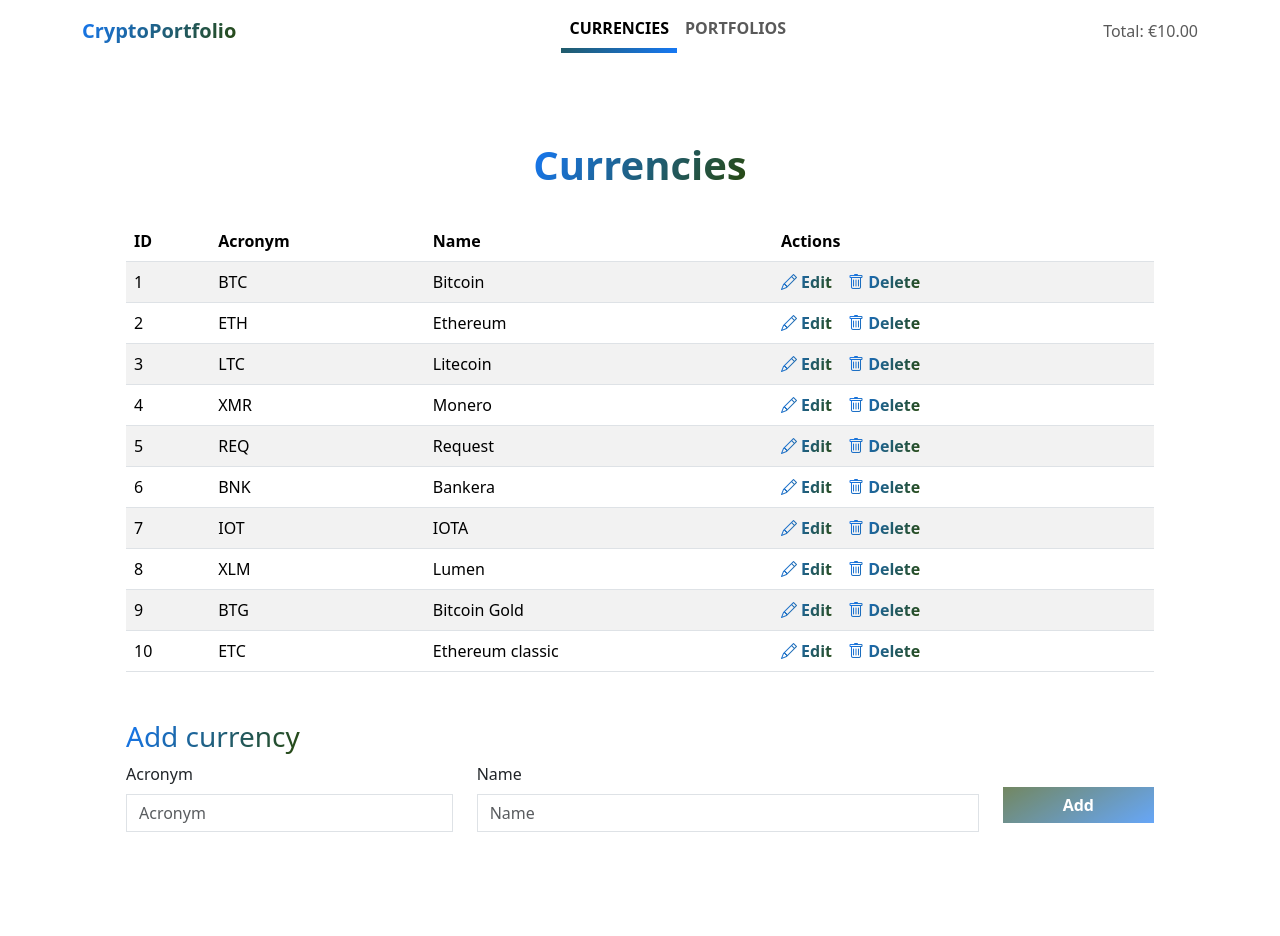
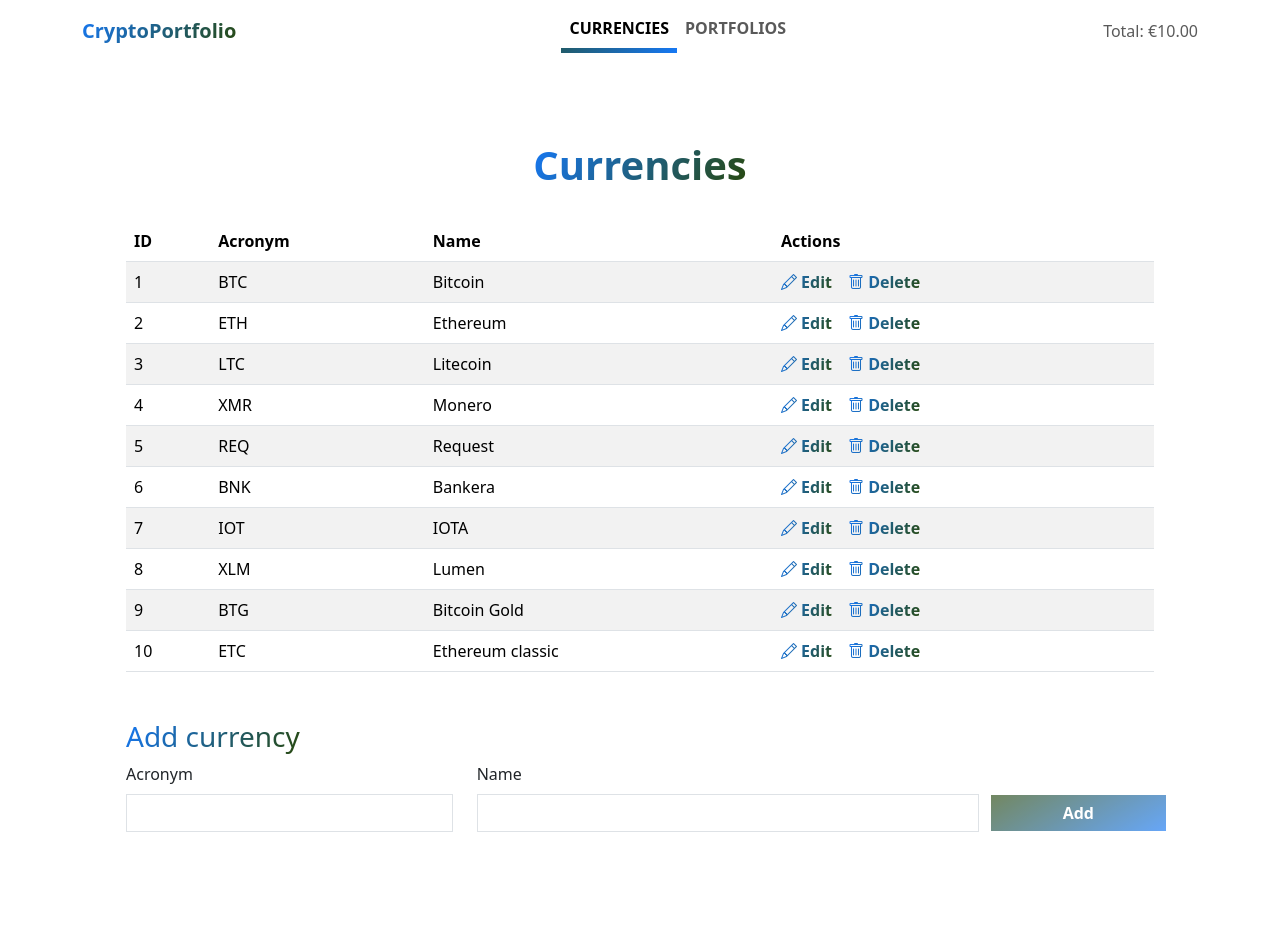
Before and after one commit to endermejia/crypto-portfolio, an Angular app: page /currencies in a window 1280 px wide. Shown: the top 936 px of the page. Built offline with nearby package versions, Linux system fonts and the light colour scheme; data requests are answered from the project's data file.

Commit message:
feature (currencies) validators

```diff
--- a/src/app/currencies/currency-list/currency-list.component.html
+++ b/src/app/currencies/currency-list/currency-list.component.html
@@ -20,6 +20,8 @@
         <input *ngIf="editing && currencyEditForm.get('id')?.value === currency.id"
                type="text"
                class="form-control"
+               [ngClass]="{'is-invalid': currencyEditForm.get('acronym')?.invalid}"
+               oninput="value = value.toUpperCase()"
                formControlName="acronym">
       </td>
       <td>
@@ -29,6 +31,7 @@
         <input *ngIf="editing && currencyEditForm.get('id')?.value === currency.id"
                type="text"
                class="form-control"
+               [ngClass]="{'is-invalid': currencyEditForm.get('name')?.invalid}"
                formControlName="name">
       <td>
         <div class="d-flex gap-3" *ngIf="!(editing && currencyEditForm.get('id')?.value === currency.id)">
@@ -71,7 +74,7 @@
         <input type="text"
                class="form-control"
                id="acronym"
-                placeholder="Acronym"
+               oninput="value = value.toUpperCase()"
                formControlName="acronym">
       </div>
       <div class="col-6">
@@ -79,16 +82,13 @@
         <input type="text"
                class="form-control"
                id="name"
-               placeholder="Name"
                formControlName="name">
       </div>
-      <div class="col-2 center-div">
-        <button type="submit"
-                [disabled]="!currencyForm.valid"
-                class="w-100 btn btn-primary">
-          Add
-        </button>
-      </div>
+      <button type="submit"
+              [disabled]="!currencyForm.valid"
+              class="col-2 mt-3 align-self-center btn btn-primary">
+        Add
+      </button>
     </div>
   </form>
 </div>
--- a/src/app/currencies/currency-list/currency-list.component.ts
+++ b/src/app/currencies/currency-list/currency-list.component.ts
@@ -21,13 +21,13 @@
   ) {
     this.currencyForm = this.fb.group({
       id: [''],
-      acronym: ['', Validators.required],
-      name: ['', Validators.required]
+      acronym: ['', [Validators.required, Validators.minLength(3), Validators.maxLength(3)]],
+      name: ['', [Validators.required, Validators.minLength(3)]]
     });
     this.currencyEditForm = this.fb.group({
       id: ['', Validators.required],
-      acronym: ['', Validators.required],
-      name: ['', Validators.required]
+      acronym: ['', [Validators.required, Validators.minLength(3), Validators.maxLength(3)]],
+      name: ['', [Validators.required, Validators.minLength(3)]]
     });
   }
 
@@ -62,10 +62,12 @@
   }
 
   updateCurrency() {
-    this.apiService.updateCurrency(this.currencyEditForm.value).subscribe(() => {
-      this.currencies$ = this.apiService.getCurrencies();
-      this.editing = false;
-    });
+    if (this.currencyEditForm.valid) {
+      this.apiService.updateCurrency(this.currencyEditForm.value).subscribe(() => {
+        this.currencies$ = this.apiService.getCurrencies();
+        this.editing = false;
+      });
+    }
   }
 
 }
```
